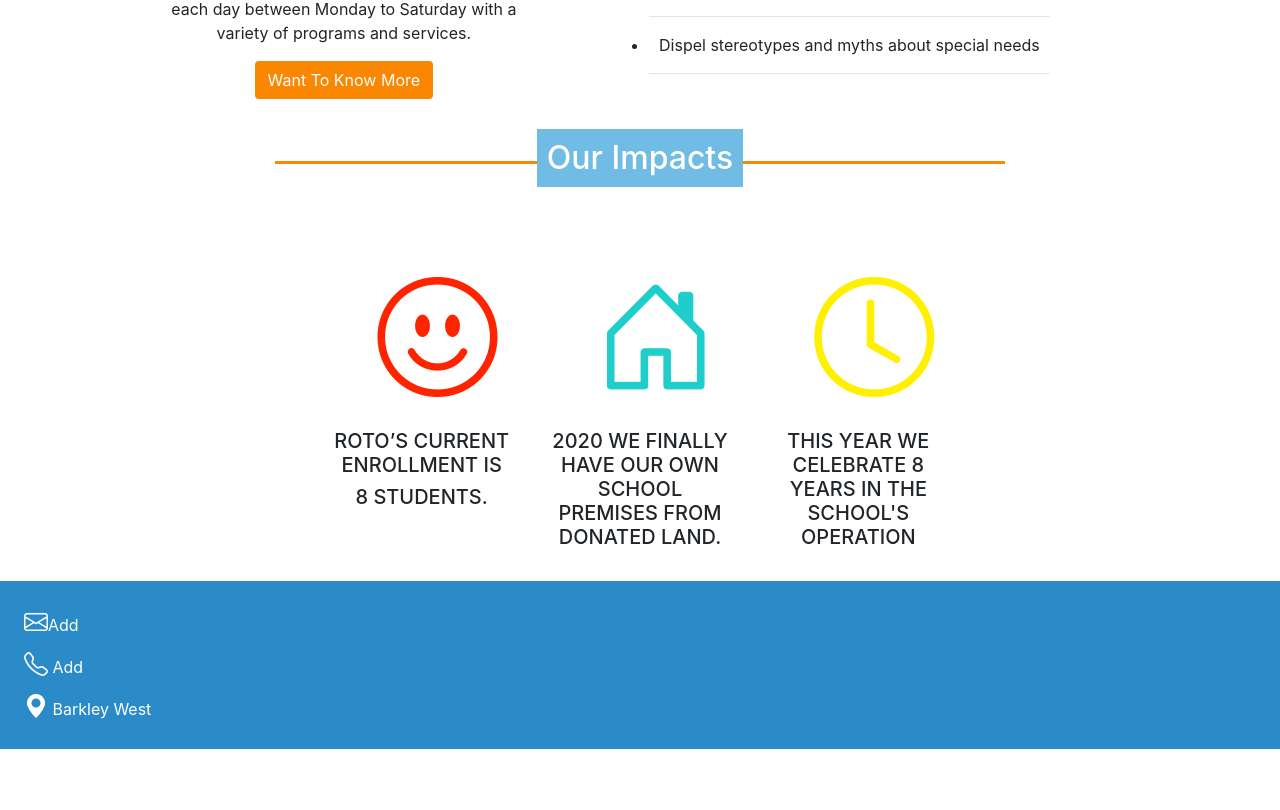
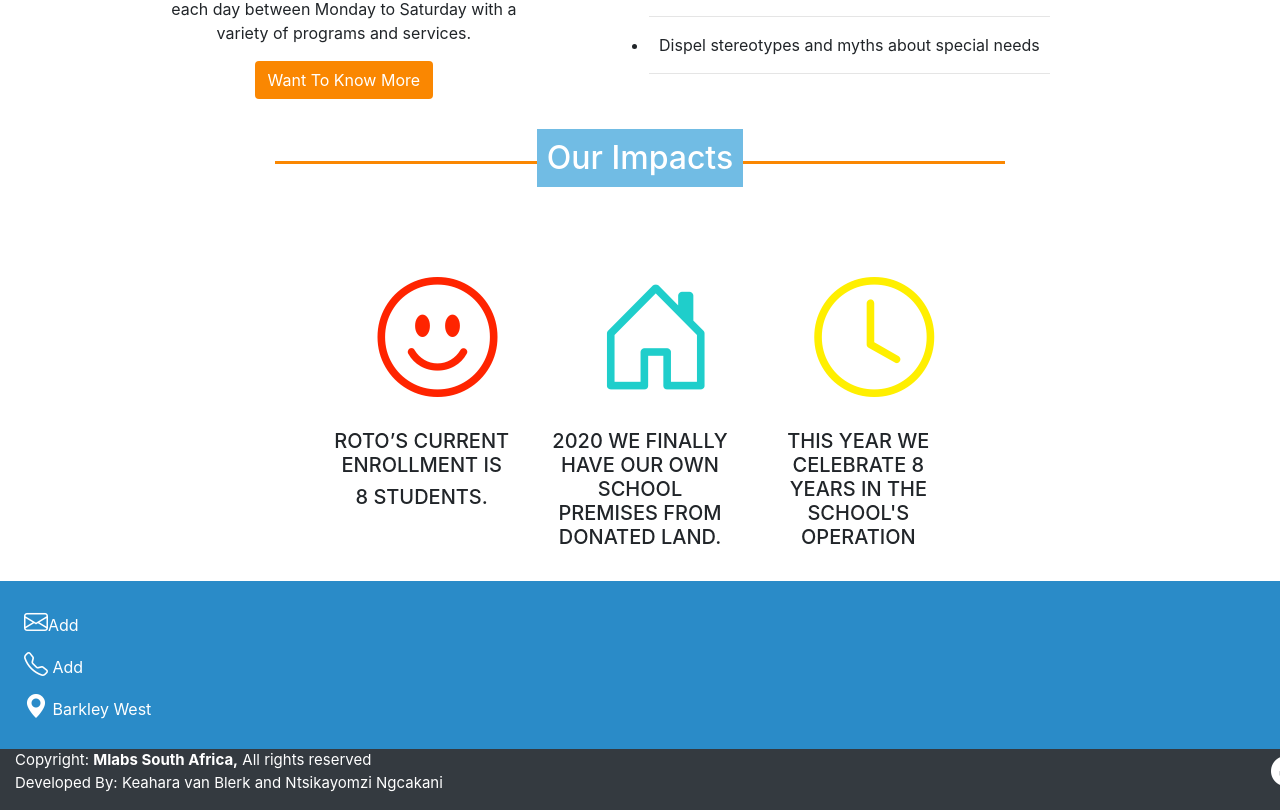
Before and after one commit to TsikaBullRat/Roto, a React (Create React App) app: page / in a window 1280 px wide. Shown: the part 1217-2027 px from the top of the page. Before the commit the page ends 1966 px from the top, so only its background shows below. Built offline with nearby package versions, Linux system fonts and the light colour scheme.

Commit message:
Footer update

```diff
--- a/src/components/Pieces/Footer.js
+++ b/src/components/Pieces/Footer.js
@@ -11,6 +11,18 @@ function Footer() {
                 <div className='Space-around'> <i className="bi bi-geo-alt-fill" style={{ color: '#fff', fontSize: 24 }}></i> Barkley West <br></br></div>
                 <br />
             </div>
+            <div className="d-flex bg-dark col-lg-12 col-sm-12" style={{ fontSize: 15, color: '#fff' }}>
+                <div className="col-lg-6 col-md-6 col-sm-12">
+                    <div>
+                        <p>Copyright: <b>Mlabs South Africa,</b> All rights reserved<br />Developed By: Keahara van Blerk and Ntsikayomzi Ngcakani</p>
+                    </div>
+
+                </div>
+                <div className="d-flex col-lg-6 col-md-6 col-sm-12 justify-content-end">
+                    <a> <i className="bi bi-facebook mr-3" style={{ fontSize: 30, color: '#fff'}}></i></a>
+                    <a> <i className="bi bi-instagram ml-3" style={{ fontSize: 30, color: '#fff'}}></i></a>
+                </div>
+            </div>
         </div>
     );
 }
```
